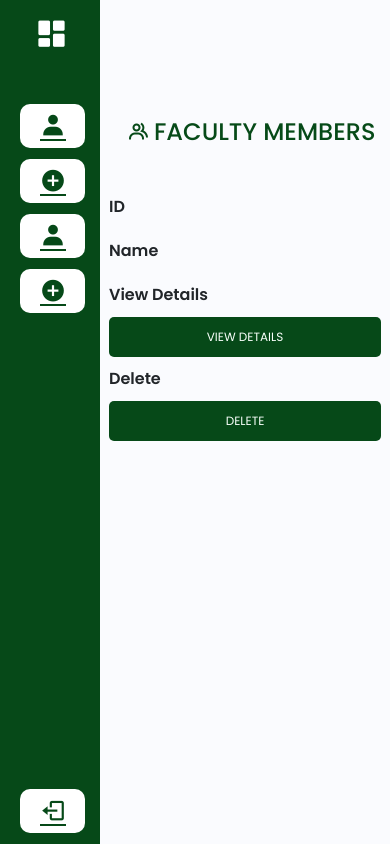
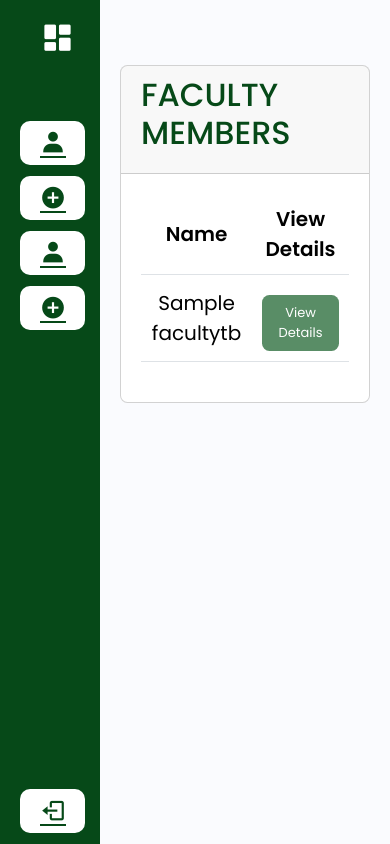
Before and after one commit to denisesarona/ExploreCCATAdmin, a PHP site: page /admin/facultyMember.php in a window 390 px wide. Run offline with PHP 8.4, Linux system fonts and the light colour scheme; tables that the repository leaves empty or names only in its code hold one stand-in row (values such as "Sample post"); some libraries are stand-ins or nearby versions.

Commit message:
Added query for faculty member list

```diff
--- a/admin/facultyMember.php
+++ b/admin/facultyMember.php
@@ -1,36 +1,63 @@
 <?php
-    session_start();
     include('includes/header.php');
+    include('../functions/queries.php');
 ?>
+<link rel="stylesheet" href="assets/css/style.css">
 
-<link rel="stylesheet" href="assets/css/facultyMember.css">
-
-<section class="dashboard">
-    <div class="dash-content">
-        <div class="overview">
-            <div class="activity">
-                <div class="title">
-                    <i class='bx bx-group'></i>
-                    <span class="text">FACULTY MEMBERS</span>
+<!--------------- ADMINS PAGE --------------->
+<div class="container">
+    <div class="row">
+        <div class="col-md-12">
+            <div class="card mt-5">
+                <div class="card-header d-flex justify-content-center align-items-center">
+                    <h4 style="font-family: 'Poppins', sans-serif; font-size: 32px; color:#064918">FACULTY MEMBERS</h4>
                 </div>
-
-                <div class="activity-data">
-                    <div class="data id">
-                        <span id="id" name="id" class="data-title">ID</span>
-                    </div>
-                    <div class="data name">
-                        <span id="name" name="name" class="data-title">Name</span>
-                    </div>
-                    <div class="data details">
-                        <span id="details" name="details" class="data-title">View Details</span>
-                        <button class="btn" type="button" >VIEW DETAILS</button>
-                    </div>
-                    <div class="data delete">
-                        <span id="delete" name="delete" class="data-title">Delete</span>
-                        <button class="btn" type="button" >DELETE</button>
-                    </div>
+                <div class="card-body">
+                    <!--------------- ADMIN TABLE --------------->
+                    <table class="table text-center">
+                        <thead>
+                            <tr style="text-align: center; vertical-align: middle;">
+                                <th class="d-none d-lg-table-cell">ID</th>
+                                <th class="d-table-cell d-lg-table-cell">Name</th>
+                                <th class="d-table-cell d-lg-table-cell">View Details</th>
+                                <th class="d-none d-lg-table-cell">Delete</th>
+                            </tr>
+                        </thead>
+                        <tbody>
+                            <?php
+                                $facultymember = getData("facultytb"); // FUNCTION TO FETCH ADMIN DATA FROM THE DATABASE
+                                if(mysqli_num_rows($facultymember) > 0){ // CHECK IF THERE ARE ANY ADMIN
+                                    foreach($facultymember as $item){ // ITERATE THROUGH EACH ADMIN
+                            ?>
+                                        <tr style="text-align: center; vertical-align: middle;">
+                                            <td name="faculty_id" class="d-none d-lg-table-cell"><?= $item['faculty_id']; ?></td>
+                                            <td><?= $item['name']; ?></td>
+                                            <td>
+                                                <a href="facultyDetails.php?id=<?= $item['faculty_id']; ?>" style="margin-top: 10px;" class="btn BlueBtn">View Details</a>
+                                            </td>
+                                            <td class="d-none d-lg-table-cell">
+                                                <form action="codes.php" method="POST">
+                                                    <input type="hidden" name="user_id" value="<?= $item['faculty_id'];?>">
+                                                    <button type="submit" class="btn RedBtn" style="margin-top: 10px;" name="deleteUser_button">Delete</button>
+                                                </form>
+                                            </td>
+                                        </tr>
+                                <?php
+                                        }
+                                    } else {
+                                ?>
+                                        <tr>
+                                            <td colspan="5"><br>No records found</td>
+                                        </tr>
+                                <?php
+                                    }
+                                ?>
+                        </tbody>
+                    </table>
                 </div>
             </div>
         </div>
     </div>
-</section>
+</div>
+<!--------------- FOOTER --------------->
+<?php include('includes/footer.php'); ?>
```
